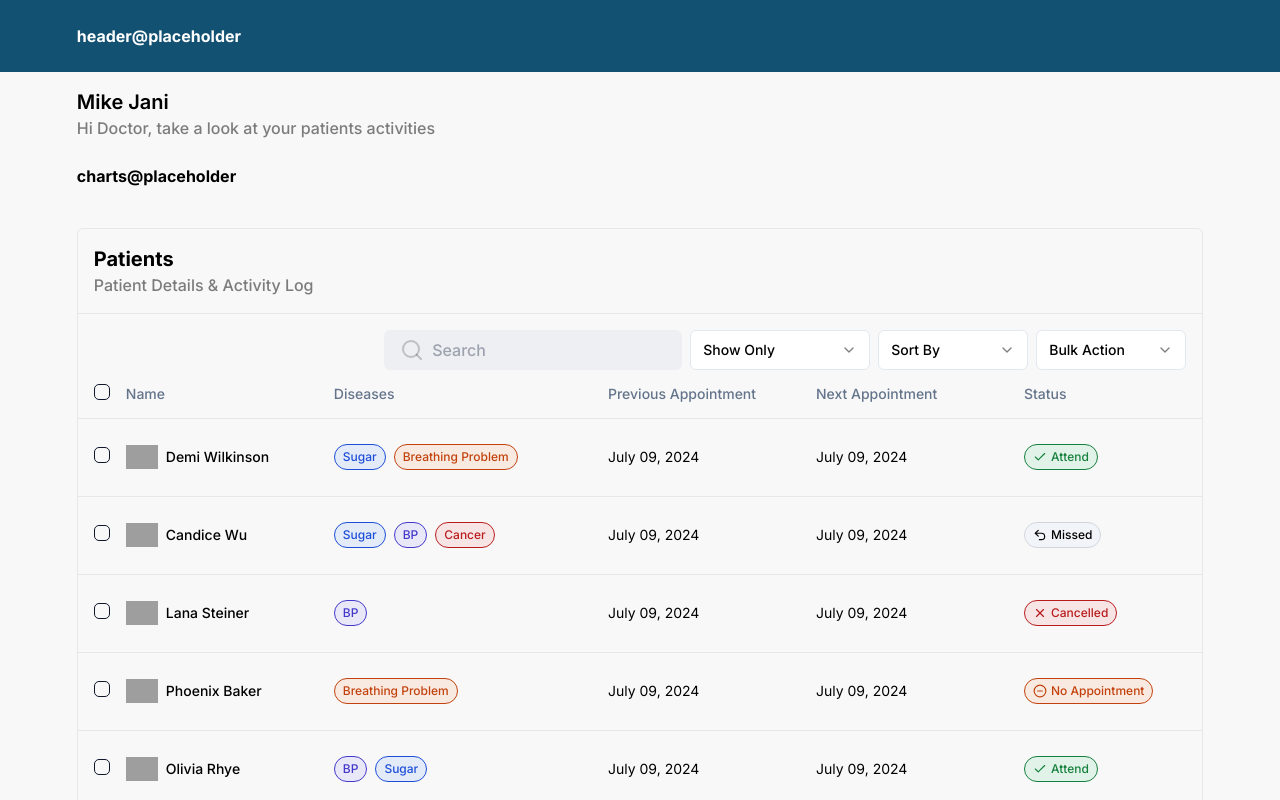
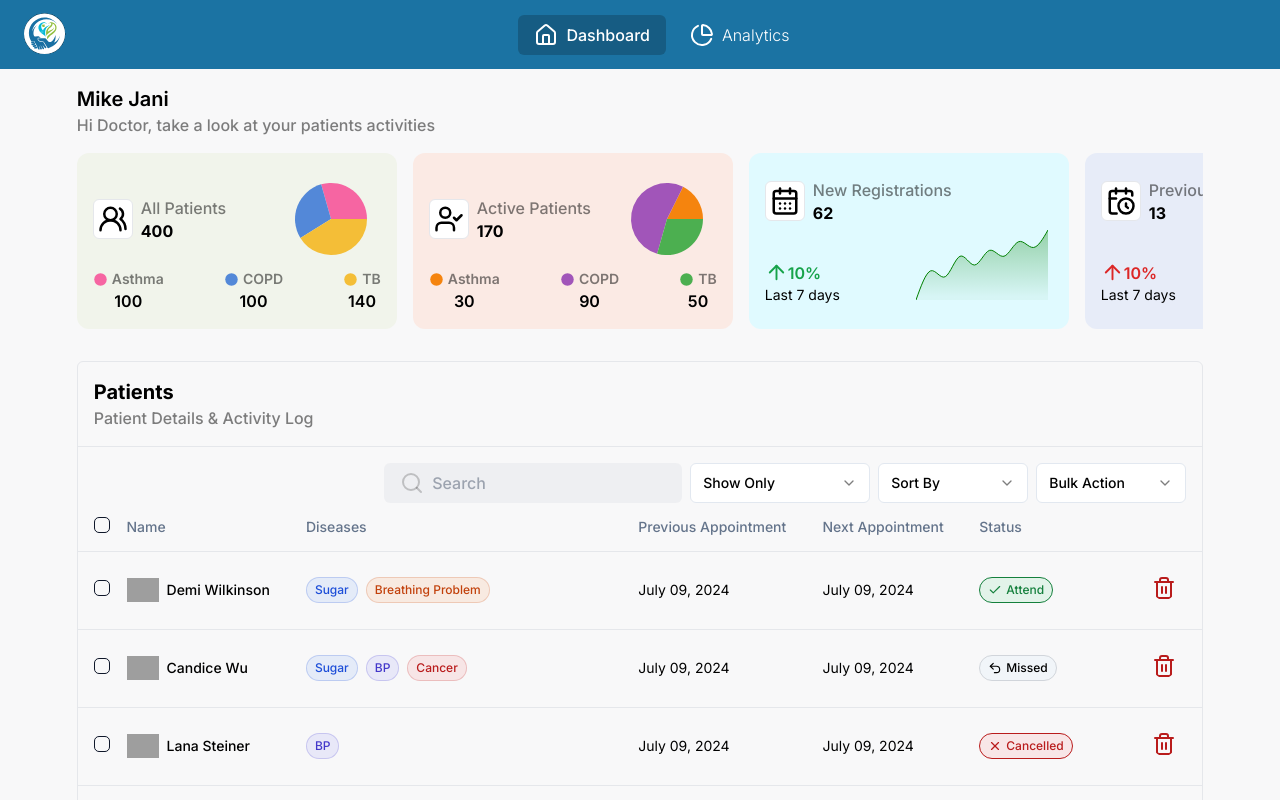
Before and after one commit to GhulamAbbas289560/lyf-dashboard, a Next.js app: page / in a window 1280 px wide. Shown: the top 800 px of the page. Built offline with nearby package versions, Linux system fonts and the light colour scheme; grey boxes are pictures that could not be loaded.

Commit message:
Charts dashboard

```diff
--- /dev/null
+++ b/app/(dashboard)/(charts)/AreaChartCard.jsx
@@ -0,0 +1,56 @@
+"use client";
+import { Area, AreaChart } from "recharts";
+import {
+  ChartContainer,
+  ChartTooltip,
+  ChartTooltipContent,
+} from "@/components/ui/chart";
+export default function AreaChartCard({
+  backgroundColor,
+  heading,
+  subheading,
+  icon,
+  iconFooter,
+  chartData,
+  chartColor,
+}) {
+  const chartConfig = {};
+  return (
+    <div
+      className={`rounded-xl p-4 flex flex-col justify-center`}
+      style={{ backgroundColor: backgroundColor }}
+    >
+      <div className={`flex flex-col`}>
+        <div className="flex items-center gap-2">
+          {icon}
+          <div className="flex flex-col">
+            <h1 className="font-medium text-black/50">{heading}</h1>
+            <p className="font-bold -mt-px">{subheading}</p>
+          </div>
+        </div>
+        <div className="flex justify-between">
+          {iconFooter}
+          <ChartContainer config={chartConfig} className="min-h-20">
+            <AreaChart accessibilityLayer data={chartData}>
+              <ChartTooltip cursor={false} content={<ChartTooltipContent />} />
+              <defs>
+                <linearGradient id={subheading} x1="0" y1="0" x2="0" y2="1">
+                  <stop offset="5%" stopColor={chartColor} stopOpacity={0.8} />
+                  <stop offset="95%" stopColor={chartColor} stopOpacity={0.1} />
+                </linearGradient>
+              </defs>
+              <Area
+                dataKey="registrations"
+                type="natural"
+                fill={`url(#${subheading})`}
+                fillOpacity={0.4}
+                stroke={chartColor}
+                stackId="a"
+              />
+            </AreaChart>
+          </ChartContainer>
+        </div>
+      </div>
+    </div>
+  );
+}
--- /dev/null
+++ b/app/(dashboard)/(charts)/CardList.jsx
@@ -0,0 +1,134 @@
+import {
+  UsersRound,
+  UserCheck,
+  CalendarDays,
+  ArrowUp,
+  CalendarClock,
+  Pen,
+} from "lucide-react";
+import PieChartCard from "./PieChartCard";
+import AreaChartCard from "./AreaChartCard";
+export default function CardList() {
+  const allPatients = [
+    { disease: "Asthma", value: 100, fill: "#f665a2" },
+    { disease: "COPD", value: 100, fill: "#5388d8" },
+    { disease: "TB", value: 140, fill: "#f4be37" },
+  ];
+  const activePatients = [
+    { disease: "Asthma", value: 30, fill: "#f5840e" },
+    { disease: "COPD", value: 90, fill: "#a155b9" },
+    { disease: "TB", value: 50, fill: "#4caf50" },
+  ];
+  const registrationsData = [
+    { month: "Jan", registrations: 0 },
+    { month: "as", registrations: 10 },
+    { month: "Jasasan", registrations: 8 },
+    { month: "asa", registrations: 15 },
+    { month: "as", registrations: 12 },
+    { month: "as", registrations: 17 },
+    { month: "as", registrations: 15 },
+    { month: "as", registrations: 20 },
+    { month: "as", registrations: 18 },
+    { month: "as", registrations: 24 },
+  ];
+  const appointmentsData = [
+    { month: "Jan", registrations: 10 },
+    { month: "as", registrations: 12 },
+    { month: "Jasasan", registrations: 8 },
+    { month: "asa", registrations: 12 },
+    { month: "as", registrations: 8 },
+    { month: "as", registrations: 10 },
+    { month: "as", registrations: 7 },
+    { month: "as", registrations: 5 },
+    { month: "as", registrations: 3 },
+    { month: "as", registrations: 0 },
+  ];
+  return (
+    <>
+      <PieChartCard
+        chartData={allPatients}
+        backgroundColor={"#f1f4eb"}
+        chartValue={"value"}
+        chartSelector={"disease"}
+        heading={"All Patients"}
+        subheading={"400"}
+        icon={
+          <UsersRound size={40} className="border bg-white p-1 rounded-md" />
+        }
+        showChart={true}
+      />
+      <PieChartCard
+        chartData={activePatients}
+        backgroundColor={"#fbeae4"}
+        chartValue={"value"}
+        chartSelector={"disease"}
+        heading={"Active Patients"}
+        subheading={"170"}
+        icon={
+          <UserCheck size={40} className="border bg-white p-1 rounded-md" />
+        }
+        showChart={true}
+      />
+      <AreaChartCard
+        heading={"New Registrations"}
+        subheading={"62"}
+        backgroundColor={"#e0faff"}
+        icon={
+          <CalendarDays size={40} className="border bg-white p-1 rounded-md" />
+        }
+        chartData={registrationsData}
+        chartColor="green"
+        iconFooter={
+          <div className="self-end">
+            <div className="flex text-green-600">
+              <ArrowUp size={23} />
+              <p className="font-semibold">10%</p>
+            </div>
+            <p className="text-sm">Last 7 days</p>
+          </div>
+        }
+      />
+      <AreaChartCard
+        heading={"Previous Appointments"}
+        subheading={"13"}
+        backgroundColor={"#e7ecf8"}
+        icon={
+          <CalendarClock size={40} className="border bg-white p-1 rounded-md" />
+        }
+        chartData={appointmentsData}
+        chartColor="red"
+        iconFooter={
+          <div className="self-end">
+            <div className="flex text-red-600">
+              <ArrowUp size={23} />
+              <p className="font-semibold">10%</p>
+            </div>
+            <p className="text-sm">Last 7 days</p>
+          </div>
+        }
+      />
+      <PieChartCard
+        chartData={activePatients}
+        backgroundColor={"#f8e4fb"}
+        chartValue={"value"}
+        chartSelector={"disease"}
+        heading={"Appointments Today"}
+        subheading={"12"}
+        icon={
+          <CalendarDays size={40} className="border bg-white p-1 rounded-md" />
+        }
+      />
+      <PieChartCard
+        chartData={activePatients}
+        backgroundColor={"#fff3e0"}
+        chartValue={"value"}
+        chartSelector={"disease"}
+        heading={"Upcoming Appointments"}
+        subheading={"05"}
+        icon={
+          <CalendarDays size={40} className="border bg-white p-1 rounded-md" />
+        }
+      />
+    </>
+  );
+}
--- /dev/null
+++ b/app/(dashboard)/(charts)/PieChartCard.jsx
@@ -0,0 +1,84 @@
+"use client";
+import { Circle } from "lucide-react";
+import { Pie, PieChart } from "recharts";
+import {
+  ChartContainer,
+  ChartTooltip,
+  ChartTooltipContent,
+} from "@/components/ui/chart";
+export default function PieChartCard({
+  chartData,
+  backgroundColor,
+  chartValue,
+  chartSelector,
+  icon,
+  heading,
+  subheading,
+  showChart,
+}) {
+  const DashboardChart = ({ chartData, selector, value }) => {
+    const chartConfig = {};
+    return (
+      <>
+        <ChartContainer
+          config={chartConfig}
+          className="mx-auto aspect-square max-h-[250px] min-h-[100px]"
+        >
+          <PieChart>
+            <ChartTooltip
+              cursor={false}
+              content={<ChartTooltipContent hideLabel />}
+            />
+            <Pie data={chartData} dataKey={value} nameKey={selector} />
+          </PieChart>
+        </ChartContainer>
+      </>
+    );
+  };
+  const CustomLegend = ({ data }) => {
+    return (
+      <div className="flex justify-between">
+        {data.map((item, index) => (
+          <div
+            className="flex flex-col justify-center items-center"
+            key={index}
+          >
+            <div className="flex items-center gap-1">
+              <Circle fill={item.fill} stroke={false} size={15} />
+              <h1 className="text-black/50 font-semibold text-sm">
+                {item.disease}
+              </h1>
+            </div>
+            <h1 className="font-semibold">{item.value}</h1>
+          </div>
+        ))}
+      </div>
+    );
+  };
+  return (
+    <div
+      className={`rounded-xl p-4 flex flex-col justify-between`}
+      style={{ backgroundColor: backgroundColor }}
+    >
+      <div className={`flex justify-between ${!showChart && "mt-7"}`}>
+        <div className="flex items-center gap-2">
+          {icon}
+          <div className="flex flex-col">
+            <h1 className="font-medium text-black/50">{heading}</h1>
+            <p className="font-bold -mt-px">{subheading}</p>
+          </div>
+        </div>
+        {showChart && (
+          <div>
+            <DashboardChart
+              chartData={chartData}
+              value={chartValue}
+              selector={chartSelector}
+            />
+          </div>
+        )}
+      </div>
+      <CustomLegend data={chartData} />
+    </div>
+  );
+}
--- a/app/(dashboard)/TableBadges.jsx
+++ b/app/(dashboard)/TableBadges.jsx
@@ -51,7 +51,7 @@ export function DiseaseBadge({ input }) {
       case "sugar":
         return (
           <p
-            className={`${common} bg-blue-500/10 border-blue-700 text-blue-700`}
+            className={`${common} bg-blue-500/10 border-blue-700/20 text-blue-700`}
           >
             Sugar
           </p>
@@ -60,7 +60,7 @@ export function DiseaseBadge({ input }) {
       case "breathing_problem":
         return (
           <p
-            className={`${common} bg-orange-500/10 border-orange-700 text-orange-700`}
+            className={`${common} bg-orange-500/10 border-orange-700/20 text-orange-700`}
           >
             Breathing Problem
           </p>
@@ -68,21 +68,23 @@ export function DiseaseBadge({ input }) {
       case "bp":
         return (
           <p
-            className={`${common} bg-indigo-500/10 border-indigo-700 text-indigo-700`}
+            className={`${common} bg-indigo-500/10 border-indigo-700/20 text-indigo-700`}
           >
             BP
           </p>
         );
       case "cancer":
         return (
-          <p className={`${common} bg-red-500/10 border-red-700 text-red-700`}>
+          <p
+            className={`${common} bg-red-500/10 border-red-700/20 text-red-700`}
+          >
             Cancer
           </p>
         );
       case "asthma":
         return (
           <p
-            className={`${common} bg-yellow-500/10 border-yellow-700 text-yellow-700`}
+            className={`${common} bg-yellow-500/10 border-yellow-700/20 text-yellow-700`}
           >
             Asthma
           </p>
@@ -90,7 +92,7 @@ export function DiseaseBadge({ input }) {
       case "diabetes":
         return (
           <p
-            className={`${common} bg-pink-500/10 border-pink-700 text-pink-700`}
+            className={`${common} bg-pink-500/10 border-pink-700/20 text-pink-700`}
           >
             Diabetes
           </p>
@@ -98,7 +100,7 @@ export function DiseaseBadge({ input }) {
       case "hypertension":
         return (
           <p
-            className={`${common} bg-purple-500/10 border-purple-700 text-purple-700`}
+            className={`${common} bg-purple-500/10 border-purple-700/20 text-purple-700`}
           >
             HyperTension
           </p>
@@ -106,7 +108,7 @@ export function DiseaseBadge({ input }) {
       case "arthritis":
         return (
           <p
-            className={`${common} bg-rose-500/10 border-rose-700 text-rose-700`}
+            className={`${common} bg-rose-500/10 border-rose-700/20 text-rose-700`}
           >
             Arthritis
           </p>
--- a/app/analytics/(components)/CoughChart.jsx
+++ b/app/analytics/(components)/CoughChart.jsx
@@ -55,7 +55,7 @@ export default function CoughChart() {
           <CustomLegend text={"Low"} color={"#63abfd"} />
         </div>
       </div>
-      <ChartContainer config={chartConfig} className="-ml-8 min-h-60">
+      <ChartContainer config={chartConfig} className="-ml-8 min-h-60 max-h-60">
         <BarChart accessibilityLayer data={chartData} barSize={10}>
           <CartesianGrid
             vertical={false}
--- a/app/analytics/(components)/InhaleChart.jsx
+++ b/app/analytics/(components)/InhaleChart.jsx
@@ -55,7 +55,7 @@ export default function InhaleChart() {
           <CustomLegend text={"Nebulizer"} color={"#924fe8"} />
         </div>
       </div>
-      <ChartContainer config={chartConfig} className="-ml-2 min-h-40">
+      <ChartContainer config={chartConfig} className="-ml-2 min-h-60 max-h-60">
         <BarChart accessibilityLayer data={chartData} barSize={10}>
           <CartesianGrid
             vertical={false}
--- a/app/analytics/(components)/WaterChart.jsx
+++ b/app/analytics/(components)/WaterChart.jsx
@@ -37,7 +37,10 @@ export default function WaterChart() {
         </div>
         <div className="flex"></div>
       </div>
-      <ChartContainer config={chartConfig} className="-ml-10 mt-2">
+      <ChartContainer
+        config={chartConfig}
+        className="-ml-10 mt-2 min-h-60 max-h-60"
+      >
         <AreaChart accessibilityLayer data={chartData}>
           <CartesianGrid
             vertical={false}
--- a/app/globals.css
+++ b/app/globals.css
@@ -3,7 +3,7 @@
 @tailwind utilities;
 body {
   background-color: #f8f8f9;
-  --primary: 19 81 114;
+  --primary: 27 115 163;
 }
 .container {
   width: 1650px;
@@ -16,3 +16,13 @@ body {
     width: 88%;
   }
 }
+.custom-scrollbar::-webkit-scrollbar {
+  height: 8px;
+}
+.custom-scrollbar::-webkit-scrollbar-track {
+  background: #f1f1f1;
+}
+.custom-scrollbar::-webkit-scrollbar-thumb {
+  background: rgba(0, 0, 0, 0.1);
+  border-radius: 4px;
+}
--- a/app/page.jsx
+++ b/app/page.jsx
@@ -1,5 +1,5 @@
 import DataTable from "@/components/ui/DataTable";
-
+import CardList from "./(dashboard)/(charts)/CardList";
 import {
   columns as GeneralInfoColumns,
   data as GeneralInfoData,
@@ -13,7 +13,9 @@ export default function Home() {
           <p className="text-black/50 font-medium">
             Hi Doctor, take a look at your patients activities
           </p>
-          <p className="font-bold py-6">charts@placeholder</p>
+          <div className="custom-scrollbar flex *:min-w-80 gap-4 overflow-auto py-4">
+            <CardList />
+          </div>
         </div>
       </div>
       <div className="container rounded-md border">
--- a/components/Header.jsx
+++ b/components/Header.jsx
@@ -1,9 +1,44 @@
+"use client";
+import { House, ChartPie } from "lucide-react";
+import Image from "next/image";
+import Link from "next/link";
+import { usePathname } from "next/navigation";
 export default function Header() {
+  const navItems = [
+    {
+      label: "Dashboard",
+      href: "/",
+      icon: House,
+    },
+    {
+      label: "Analytics",
+      href: "/analytics",
+      icon: ChartPie,
+    },
+  ];
+  const pathname = usePathname();
   return (
-    <div className="bg-primary py-6">
-      <div className="container text-white font-bold">
-        <h1>header@placeholder</h1>
+    <div className="flex justify-between bg-primary px-6 py-3">
+      <div className="">
+        <Link href="/">
+          <Image src={"/logo.svg"} alt="LYF Logo" width={44} height={44} />
+        </Link>
       </div>
+      <div className="flex gap-2 items-center font-light">
+        {navItems.map((item, index) => (
+          <Link
+            key={index}
+            href={item.href}
+            className={`flex  gap-2 text-white py-2 px-4 rounded-md hover:bg-black/20 duration-300 ${
+              pathname === item.href ? "bg-black/20 font-medium" : ""
+            }`}
+          >
+            {item.icon && <item.icon size={24} />}
+            {item.label}
+          </Link>
+        ))}
+      </div>
+      <div className=""></div>
     </div>
   );
 }
--- a/components/ui/PaginationComponent.jsx
+++ b/components/ui/PaginationComponent.jsx
@@ -16,7 +16,7 @@ import {
 
 export default function PaginationComponent({ table }) {
   return (
-    <div className="flex items-center justify-between px-2">
+    <div className="flex flex-col md:flex-row gap-3 items-center justify-between px-2">
       <div className="flex-1 text-sm text-muted-foreground">
         {table.getFilteredSelectedRowModel().rows.length} of{" "}
         {table.getFilteredRowModel().rows.length} row(s) selected.
@@ -46,7 +46,7 @@ export default function PaginationComponent({ table }) {
           Page {table.getState().pagination.pageIndex + 1} of{" "}
           {table.getPageCount()}
         </div>
-        <div className="flex items-center space-x-2">
+        <div className="flex items-center flex-col md:flex-row space-x-2">
           <Button
             variant="outline"
             className="hidden h-8 w-8 p-0 lg:flex"
--- a/components/ui/table.jsx
+++ b/components/ui/table.jsx
@@ -66,10 +66,7 @@ TableHead.displayName = "TableHead";
 const TableCell = React.forwardRef(({ className, ...props }, ref) => (
   <td
     ref={ref}
-    className={cn(
-      "p-4 align-middle [&:has([role=checkbox])]:pr-0 [&:has([role=checkbox])]:min-w-0 min-w-52",
-      className
-    )}
+    className={cn("p-4 align-middle [&:has([role=checkbox])]:pr-0", className)}
     {...props}
   />
 ));
```
Also changed, not shown: public/logo.svg (added).
